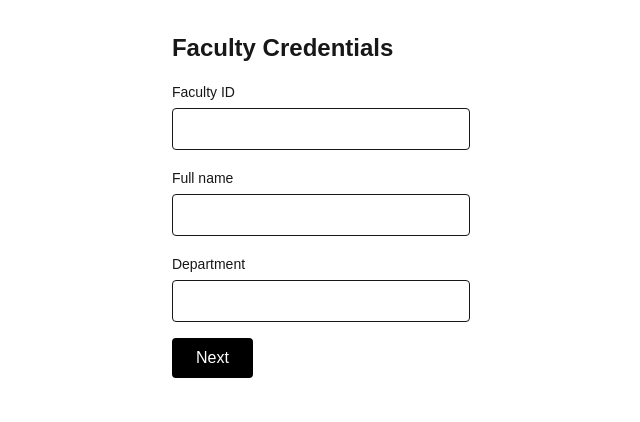
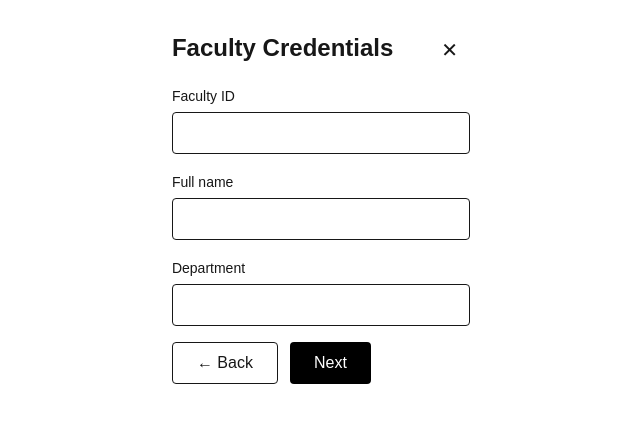
Before and after one commit to sobrangatinaCpu/registration-app, a Next.js app: page /register in a window 1280 px wide. Both pictures are taken after a click on the button "Faculty". Shown: the top 422 px of the page, without its empty margins (319-959 px from the left). Built offline with nearby package versions, Linux system fonts and the light colour scheme.

Commit message:
Add back and close buttons, prevent double submit

```diff
--- a/app/register/page.tsx
+++ b/app/register/page.tsx
@@ -1,6 +1,7 @@
 "use client";
-import { useState } from "react";
+import { useState, type ReactNode } from "react";
 import { useRouter } from "next/navigation";
+import Link from "next/link";
 
 type Role = "regular" | "irregular" | "faculty";
 type Step = "choose" | "form" | "confirm";
@@ -23,55 +24,89 @@ const FIELDS: Record<Role, { name: string; label: string }[]> = {
   ],
 };
 
+// Shared layout: title + Close (X) button that goes back to the Dashboard
+function Shell({ title, children }: { title: string; children: ReactNode }) {
+  return (
+    <main className="mx-auto max-w-md p-8 space-y-4">
+      <div className="flex items-start justify-between">
+        <h1 className="text-2xl font-bold capitalize">{title}</h1>
+        <Link
+          href="/"
+          aria-label="Close and go back to Dashboard"
+          className="rounded px-3 py-1 text-xl hover:bg-gray-200/60"
+        >
+          ✕
+        </Link>
+      </div>
+      {children}
+    </main>
+  );
+}
+
 export default function Register() {
   const router = useRouter();
   const [step, setStep] = useState<Step>("choose");
   const [role, setRole] = useState<Role | null>(null);
   const [data, setData] = useState<Record<string, string>>({});
   const [error, setError] = useState("");
+  const [submitting, setSubmitting] = useState(false);
 
   async function submit() {
+    if (submitting) return;
+    setSubmitting(true);
     setError("");
+
+    try {
       const res = await fetch("/api/register", {
         method: "POST",
         headers: { "Content-Type": "application/json" },
         body: JSON.stringify({ role, ...data }),
       });
+
       if (!res.ok) {
-      setError("Something went wrong. Please check your details.");
+        setError("Could not save. This ID may already be registered.");
+        setSubmitting(false);
         setStep("form");
         return;
       }
-    router.push("/?registered=1");
+
+      router.push("/?registered=1"); // "Yes" → back to Dashboard
+    } catch {
+      setError("Network error. Please try again.");
+      setSubmitting(false);
+      setStep("form");
+    }
   }
 
   // STEP 1: Student (Regular/Irregular) or Faculty?
   if (step === "choose")
     return (
-      <main className="mx-auto max-w-md p-8 space-y-4">
-        <h1 className="text-2xl font-bold">Who are you?</h1>
+      <Shell title="Who are you?">
         {(["regular", "irregular", "faculty"] as Role[]).map((r) => (
           <button
             key={r}
             onClick={() => {
               setRole(r);
               setData({});
+              setError("");
               setStep("form");
             }}
-            className="block w-full rounded border p-4 text-left capitalize hover:bg-gray-100"
+            className="block w-full rounded border p-4 text-left capitalize hover:bg-gray-200/60"
           >
             {r === "faculty" ? "Faculty" : `Student (${r})`}
           </button>
         ))}
-      </main>
+        <Link href="/" className="inline-block rounded border px-6 py-2 hover:bg-gray-200/60">
+          ← Back to Dashboard
+        </Link>
+      </Shell>
     );
 
   // STEP 2: Input credentials
   if (step === "form" && role)
     return (
-      <main className="mx-auto max-w-md p-8">
-        <h1 className="mb-4 text-2xl font-bold capitalize">{role} credentials</h1>
-        {error && <p className="mb-3 text-red-600">{error}</p>}
+      <Shell title={`${role} credentials`}>
+        {error && <p className="text-red-600">{error}</p>}
         <form
           className="space-y-4"
           onSubmit={(e) => {
@@ -90,15 +125,28 @@ export default function Register() {
               />
             </label>
           ))}
-          <button className="rounded bg-black px-6 py-2 text-white">Next</button>
+          <div className="flex gap-3">
+            <button
+              type="button"
+              onClick={() => {
+                setError("");
+                setStep("choose");
+              }}
+              className="rounded border px-6 py-2 hover:bg-gray-200/60"
+            >
+              ← Back
+            </button>
+            <button type="submit" className="rounded bg-black px-6 py-2 text-white">
+              Next
+            </button>
+          </div>
         </form>
-      </main>
+      </Shell>
     );
 
   // STEP 3: Confirm?
   return (
-    <main className="mx-auto max-w-md p-8 space-y-4">
-      <h1 className="text-2xl font-bold">Confirm?</h1>
+    <Shell title="Confirm?">
       <ul className="rounded border p-4 space-y-1">
         {role &&
           FIELDS[role].map((f) => (
@@ -108,16 +156,21 @@ export default function Register() {
           ))}
       </ul>
       <div className="flex gap-3">
-        <button onClick={submit} className="rounded bg-green-600 px-6 py-2 text-white">
-          Yes
+        <button
+          onClick={submit}
+          disabled={submitting}
+          className="rounded bg-green-600 px-6 py-2 text-white disabled:opacity-50"
+        >
+          {submitting ? "Saving..." : "Yes"}
         </button>
         <button
           onClick={() => setStep("form")}
-          className="rounded border px-6 py-2"
+          disabled={submitting}
+          className="rounded border px-6 py-2 disabled:opacity-50"
         >
           No
         </button>
       </div>
-    </main>
+    </Shell>
   );
 }
```
Lines whose indentation alone changed are shown as unchanged.
